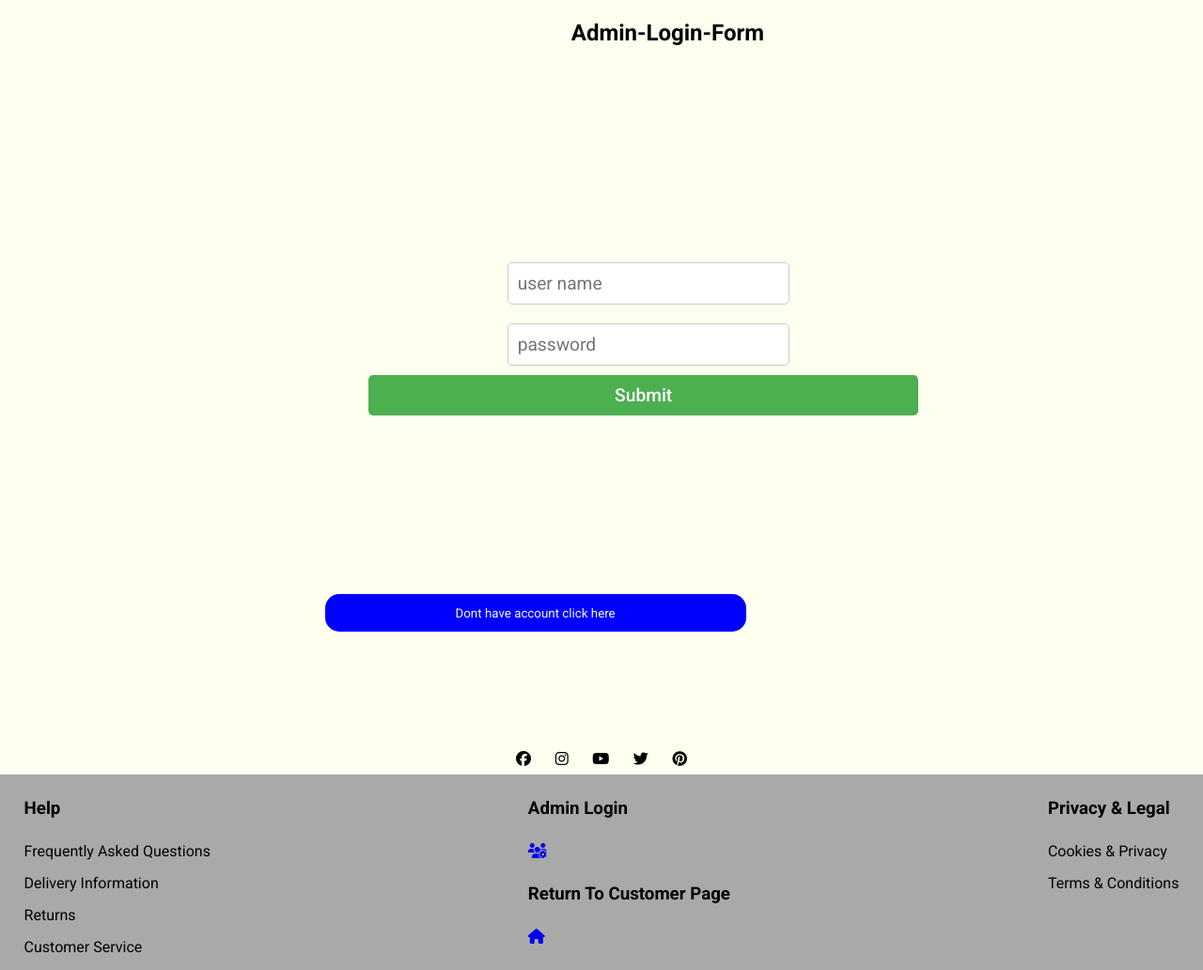
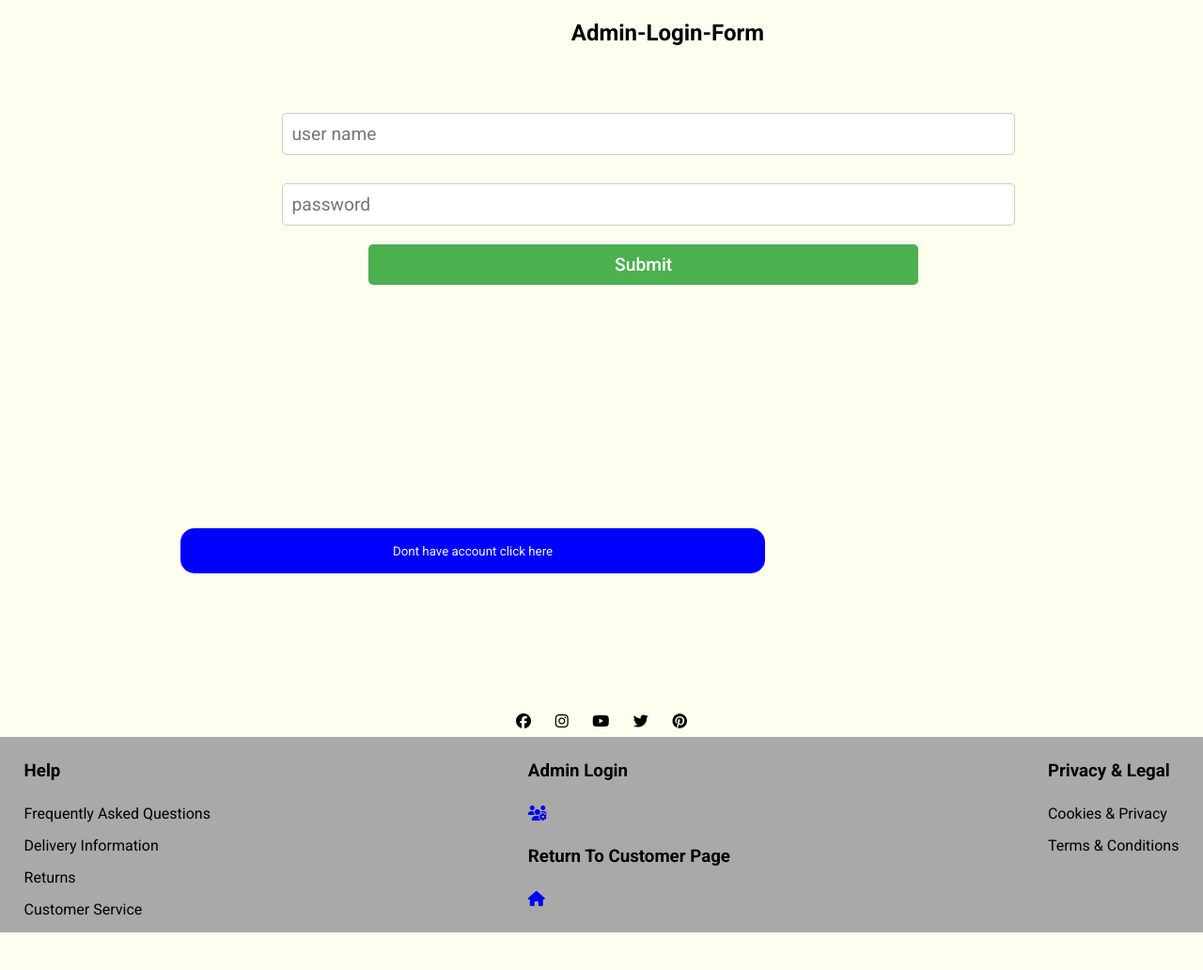
Before and after one commit to dangamtechno/DataDash-E-commerce, a PHP site: page /DataDash/admin/frontend/index.html in a window 1280 px wide. Shown: the part 128-1160 px from the top of the page at 94% size. After the commit the page ends 1120 px from the top, so only its background shows below. Run offline with PHP 8.4, Linux system fonts and the light colour scheme; some libraries are stand-ins or nearby versions.

Commit message:
styling issues
styling issues

```diff
--- a/DataDash/admin/frontend/register.js
+++ b/DataDash/admin/frontend/register.js
@@ -1,6 +1,6 @@
 
-const formDiv = document.querySelector('.main-div');
 function createRegisterLink(){
+    const formDiv = document.querySelector('.form-div');
     const register = document.createElement('button');
     register.className  = 'register-link';
     formDiv.appendChild(register);
--- a/DataDash/admin/frontend/style.css
+++ b/DataDash/admin/frontend/style.css
@@ -262,7 +262,7 @@ label {
     padding: 10px;
 }
 .register-link{
-    margin-left: 27vw;
+
     color: aliceblue;
     background-color: blue;
     border: none;
@@ -270,9 +270,8 @@ label {
    align-items: center ;
    justify-content: center;
    border-radius: 15px;
-   width: 35vw;
-   min-width: 200px;
-   height: 5vh;
+   width: 60%;
+   height: 6vh;
 }
 .register-link:hover{
     background-color: #3e8e41;
@@ -351,7 +350,6 @@ footer li:hover{
         grid-template-columns: 1fr;
 
     }
-
   }
 .form-div{
     display: grid ;
@@ -359,16 +357,15 @@ footer li:hover{
     width: 96%;
     overflow: auto;
 }
-.form-div form input {
-    width: 100px;
-}
 /* Login Page Styles */
   .login-form,.registration-form {
+    height: 55vh;
     display: flex; /* added */
     flex-direction: column; /* added */
     align-items: center; /* added */
     padding: 10px; /* added */
     font-size: large;
+    gap: 10px;
     width: inherit;
   }
 
```
